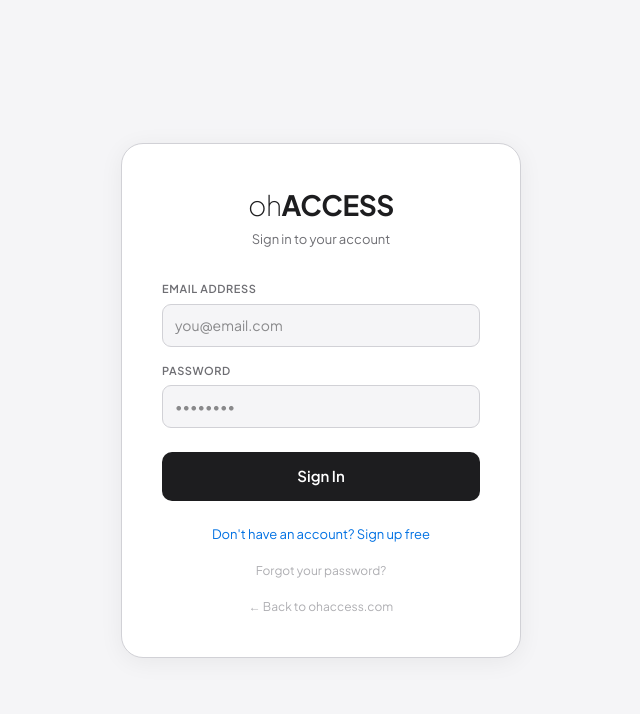
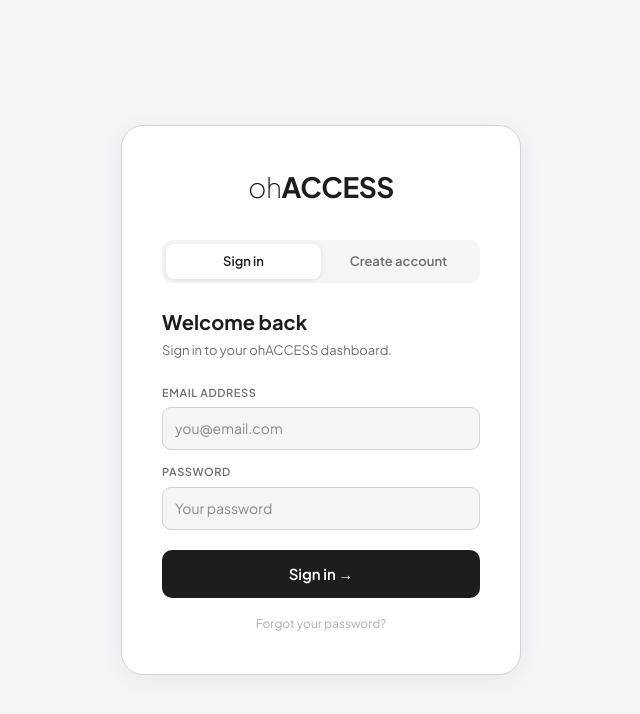
Before and after one commit to ohaccess/ohaccess, a Next.js app: page /login in a window 1280 px wide. Shown: the top 714 px of the page, without its empty margins (319-959 px from the left). Built offline with nearby package versions, Linux system fonts and the light colour scheme; no server answers.

Commit message:
Add email confirmation, fix login routing, signup vs signin tabs

```diff
--- a/app/login/page.tsx
+++ b/app/login/page.tsx
@@ -1,62 +1,60 @@
 'use client'
-import { useState } from 'react'
+import { useState, useEffect, Suspense } from 'react'
 import { createClient } from '@supabase/supabase-js'
+import Link from 'next/link'
+import { useSearchParams } from 'next/navigation'
 
 const supabase = createClient(
   process.env.NEXT_PUBLIC_SUPABASE_URL!,
   process.env.NEXT_PUBLIC_SUPABASE_ANON_KEY!
 )
 
-export default function Login() {
+function LoginForm() {
+  const searchParams = useSearchParams()
+  const [isLogin, setIsLogin] = useState(true)
   const [email, setEmail] = useState('')
   const [password, setPassword] = useState('')
-  const [isLogin, setIsLogin] = useState(true)
   const [loading, setLoading] = useState(false)
   const [message, setMessage] = useState('')
+  const [error, setError] = useState('')
+  const [confirmed, setConfirmed] = useState(false)
 
-  const handleSubmit = async (e: React.FormEvent) => {
+  useEffect(() => {
+    if (searchParams.get('signup') === 'true') setIsLogin(false)
+    if (searchParams.get('confirmed') === 'true') setConfirmed(true)
+  }, [searchParams])
+
+  const handleAuth = async (e: React.FormEvent) => {
     e.preventDefault()
     setLoading(true)
+    setError('')
     setMessage('')
 
-    try {
     if (isLogin) {
-        const { data, error } = await supabase.auth.signInWithPassword({
-          email,
-          password
-        })
+      const { data, error } = await supabase.auth.signInWithPassword({ email, password })
       if (error) {
-          setMessage(error.message)
-        } else if (data.session) {
+        setError(error.message)
+      } else if (data.user && !data.user.email_confirmed_at) {
+        setError('Please confirm your email address before signing in. Check your inbox for the confirmation link.')
+        await supabase.auth.signOut()
+      } else {
         window.location.href = '/dashboard'
       }
     } else {
-        const { data, error } = await supabase.auth.signUp({
+      const { error } = await supabase.auth.signUp({
         email,
         password,
         options: {
-            emailRedirectTo: `${window.location.origin}/dashboard`
+          emailRedirectTo: `${window.location.origin}/login?confirmed=true`
         }
       })
       if (error) {
-          setMessage(error.message)
+        setError(error.message)
       } else {
-          if (data.user) {
-            await supabase.from('profiles').insert({
-              id: data.user.id,
-              email: email,
-              tier: 'free'
-            })
-          }
-          setMessage('Account created! You can now sign in.')
-          setIsLogin(true)
+        setMessage('confirmed')
       }
     }
-    } catch {
-      setMessage('Something went wrong. Please try again.')
-    } finally {
     setLoading(false)
-    }
   }
 
   return (
@@ -66,7 +64,8 @@
       display: 'flex',
       alignItems: 'center',
       justifyContent: 'center',
-      fontFamily: "'Plus Jakarta Sans', sans-serif"
+      fontFamily: "'Plus Jakarta Sans', sans-serif",
+      padding: '24px'
     }}>
       <link href="https://fonts.googleapis.com/css2?family=Plus+Jakarta+Sans:wght@200;300;400;500;600;700&display=swap" rel="stylesheet" />
 
@@ -80,18 +79,68 @@
         boxShadow: '0 4px 24px rgba(0,0,0,0.06)'
       }}>
         <div style={{ textAlign: 'center', marginBottom: '32px' }}>
-          <a href="/" style={{ textDecoration: 'none' }}>
+          <Link href="/" style={{ textDecoration: 'none' }}>
             <div style={{ fontSize: '28px', fontWeight: '200', color: '#1d1d1f', letterSpacing: '-0.5px' }}>
               oh<span style={{ fontWeight: '700' }}>ACCESS</span>
             </div>
-          </a>
-          <div style={{ fontSize: '13px', color: '#6e6e73', marginTop: '4px' }}>
-            {isLogin ? 'Sign in to your account' : 'Create your free account'}
-          </div>
+          </Link>
         </div>
 
-        <form onSubmit={handleSubmit}>
-          <div style={{ marginBottom: '16px' }}>
+        {/* Email confirmed success */}
+        {confirmed && (
+          <div style={{ background: '#e8f9ee', border: '1px solid #b2f0c8', borderRadius: '10px', padding: '12px 16px', marginBottom: '20px', fontSize: '13px', color: '#1a7a3c', textAlign: 'center', fontWeight: '600' }}>
+            ✅ Email confirmed! You can now sign in.
+          </div>
+        )}
+
+        {/* Signup confirmation sent */}
+        {message === 'confirmed' ? (
+          <div style={{ textAlign: 'center' }}>
+            <div style={{ fontSize: '48px', marginBottom: '16px' }}>📧</div>
+            <div style={{ fontSize: '20px', fontWeight: '700', color: '#1d1d1f', marginBottom: '8px' }}>
+              Check your email!
+            </div>
+            <p style={{ fontSize: '14px', color: '#6e6e73', lineHeight: '1.6', marginBottom: '24px' }}>
+              We sent a confirmation link to <strong>{email}</strong>.<br /><br />
+              Click the link in the email to activate your ohACCESS account and start your free trial.
+            </p>
+            <p style={{ fontSize: '12px', color: '#aeaeb2' }}>
+              Didn&apos;t receive it? Check your spam folder.
+            </p>
+            <button
+              onClick={() => { setMessage(''); setIsLogin(true) }}
+              style={{ marginTop: '20px', background: 'none', border: 'none', color: '#0071e3', fontSize: '13px', cursor: 'pointer', fontFamily: "'Plus Jakarta Sans', sans-serif" }}
+            >
+              ← Back to sign in
+            </button>
+          </div>
+        ) : (
+          <>
+            {/* Toggle */}
+            <div style={{ display: 'flex', background: '#f5f5f7', borderRadius: '10px', padding: '4px', marginBottom: '24px' }}>
+              <button
+                onClick={() => { setIsLogin(true); setError(''); setMessage('') }}
+                style={{ flex: 1, padding: '8px', borderRadius: '8px', border: 'none', cursor: 'pointer', fontFamily: "'Plus Jakarta Sans', sans-serif", fontSize: '13px', fontWeight: '600', background: isLogin ? 'white' : 'transparent', color: isLogin ? '#1d1d1f' : '#6e6e73', boxShadow: isLogin ? '0 1px 4px rgba(0,0,0,0.1)' : 'none' }}
+              >
+                Sign in
+              </button>
+              <button
+                onClick={() => { setIsLogin(false); setError(''); setMessage('') }}
+                style={{ flex: 1, padding: '8px', borderRadius: '8px', border: 'none', cursor: 'pointer', fontFamily: "'Plus Jakarta Sans', sans-serif", fontSize: '13px', fontWeight: '600', background: !isLogin ? 'white' : 'transparent', color: !isLogin ? '#1d1d1f' : '#6e6e73', boxShadow: !isLogin ? '0 1px 4px rgba(0,0,0,0.1)' : 'none' }}
+              >
+                Create account
+              </button>
+            </div>
+
+            <div style={{ fontSize: '20px', fontWeight: '700', color: '#1d1d1f', marginBottom: '4px' }}>
+              {isLogin ? 'Welcome back' : 'Start your free trial'}
+            </div>
+            <div style={{ fontSize: '13px', color: '#6e6e73', marginBottom: '24px' }}>
+              {isLogin ? 'Sign in to your ohACCESS dashboard.' : '50 free visitor registrations. No credit card required.'}
+            </div>
+
+            <form onSubmit={handleAuth}>
+              <div style={{ marginBottom: '14px' }}>
                 <label style={{ display: 'block', fontSize: '11px', fontWeight: '600', color: '#6e6e73', textTransform: 'uppercase', letterSpacing: '0.6px', marginBottom: '6px' }}>
                   Email Address
                 </label>
@@ -101,11 +150,11 @@
                   onChange={e => setEmail(e.target.value)}
                   placeholder="you@email.com"
                   required
-              style={{ width: '100%', background: '#f5f5f7', border: '1px solid #d1d1d6', borderRadius: '9px', padding: '10px 12px', fontSize: '14px', color: '#1d1d1f', outline: 'none', boxSizing: 'border-box' as const }}
+                  style={{ width: '100%', background: '#f5f5f7', border: '1px solid #d1d1d6', borderRadius: '9px', padding: '10px 12px', fontSize: '14px', color: '#1d1d1f', outline: 'none', boxSizing: 'border-box' as const, fontFamily: "'Plus Jakarta Sans', sans-serif" }}
                 />
               </div>
 
-          <div style={{ marginBottom: '24px' }}>
+              <div style={{ marginBottom: '20px' }}>
                 <label style={{ display: 'block', fontSize: '11px', fontWeight: '600', color: '#6e6e73', textTransform: 'uppercase', letterSpacing: '0.6px', marginBottom: '6px' }}>
                   Password
                 </label>
@@ -113,15 +162,16 @@
                   type="password"
                   value={password}
                   onChange={e => setPassword(e.target.value)}
-              placeholder="••••••••"
+                  placeholder={isLogin ? 'Your password' : 'Create a password (min 8 characters)'}
                   required
-              style={{ width: '100%', background: '#f5f5f7', border: '1px solid #d1d1d6', borderRadius: '9px', padding: '10px 12px', fontSize: '14px', color: '#1d1d1f', outline: 'none', boxSizing: 'border-box' as const }}
+                  minLength={8}
+                  style={{ width: '100%', background: '#f5f5f7', border: '1px solid #d1d1d6', borderRadius: '9px', padding: '10px 12px', fontSize: '14px', color: '#1d1d1f', outline: 'none', boxSizing: 'border-box' as const, fontFamily: "'Plus Jakarta Sans', sans-serif" }}
                 />
               </div>
 
-          {message && (
-            <div style={{ background: message.includes('created') ? '#e8f9ee' : '#fff0f0', color: message.includes('created') ? '#1a7a3c' : '#cc0000', padding: '10px 14px', borderRadius: '8px', fontSize: '13px', marginBottom: '16px' }}>
-              {message}
+              {error && (
+                <div style={{ background: '#fff0f0', color: '#cc0000', padding: '10px 14px', borderRadius: '8px', fontSize: '13px', marginBottom: '16px', lineHeight: '1.5' }}>
+                  {error}
                 </div>
               )}
 
@@ -130,18 +180,9 @@
                 disabled={loading}
                 style={{ width: '100%', background: '#1d1d1f', color: 'white', border: 'none', borderRadius: '10px', padding: '13px', fontSize: '15px', fontWeight: '600', cursor: loading ? 'not-allowed' : 'pointer', fontFamily: "'Plus Jakarta Sans', sans-serif", opacity: loading ? 0.7 : 1 }}
               >
-            {loading ? 'Please wait...' : isLogin ? 'Sign In' : 'Create Free Account'}
+                {loading ? 'Please wait...' : isLogin ? 'Sign in →' : 'Create account →'}
               </button>
             </form>
-
-        <div style={{ textAlign: 'center', marginTop: '20px' }}>
-          <button
-            onClick={() => { setIsLogin(!isLogin); setMessage('') }}
-            style={{ background: 'none', border: 'none', color: '#0071e3', fontSize: '13px', cursor: 'pointer', fontFamily: "'Plus Jakarta Sans', sans-serif" }}
-          >
-            {isLogin ? "Don't have an account? Sign up free" : 'Already have an account? Sign in'}
-          </button>
-        </div>
 
             {isLogin && (
               <div style={{ textAlign: 'center', marginTop: '12px' }}>
@@ -151,10 +192,25 @@
               </div>
             )}
 
-        <div style={{ textAlign: 'center', marginTop: '12px' }}>
-          <a href="/" style={{ color: '#aeaeb2', fontSize: '12px', textDecoration: 'none' }}>← Back to ohaccess.com</a>
+            {!isLogin && (
+              <div style={{ marginTop: '16px', fontSize: '11px', color: '#aeaeb2', textAlign: 'center', lineHeight: '1.6' }}>
+                By creating an account you agree to the{' '}
+                <a href="/terms" style={{ color: '#6e6e73' }}>Terms of Service</a>
+                {' '}and{' '}
+                <a href="/privacy" style={{ color: '#6e6e73' }}>Privacy Policy</a>.
               </div>
+            )}
+          </>
+        )}
       </div>
     </main>
   )
 }
+
+export default function LoginPage() {
+  return (
+    <Suspense fallback={<div style={{ minHeight: '100vh', display: 'flex', alignItems: 'center', justifyContent: 'center', fontFamily: 'sans-serif', background: '#f5f5f7', fontSize: '16px', color: '#6e6e73' }}>Loading...</div>}>
+      <LoginForm />
+    </Suspense>
+  )
+}
```
Also changed, not shown: app/page.tsx (+5 -5 lines). Lines whose indentation alone changed are shown as unchanged.
